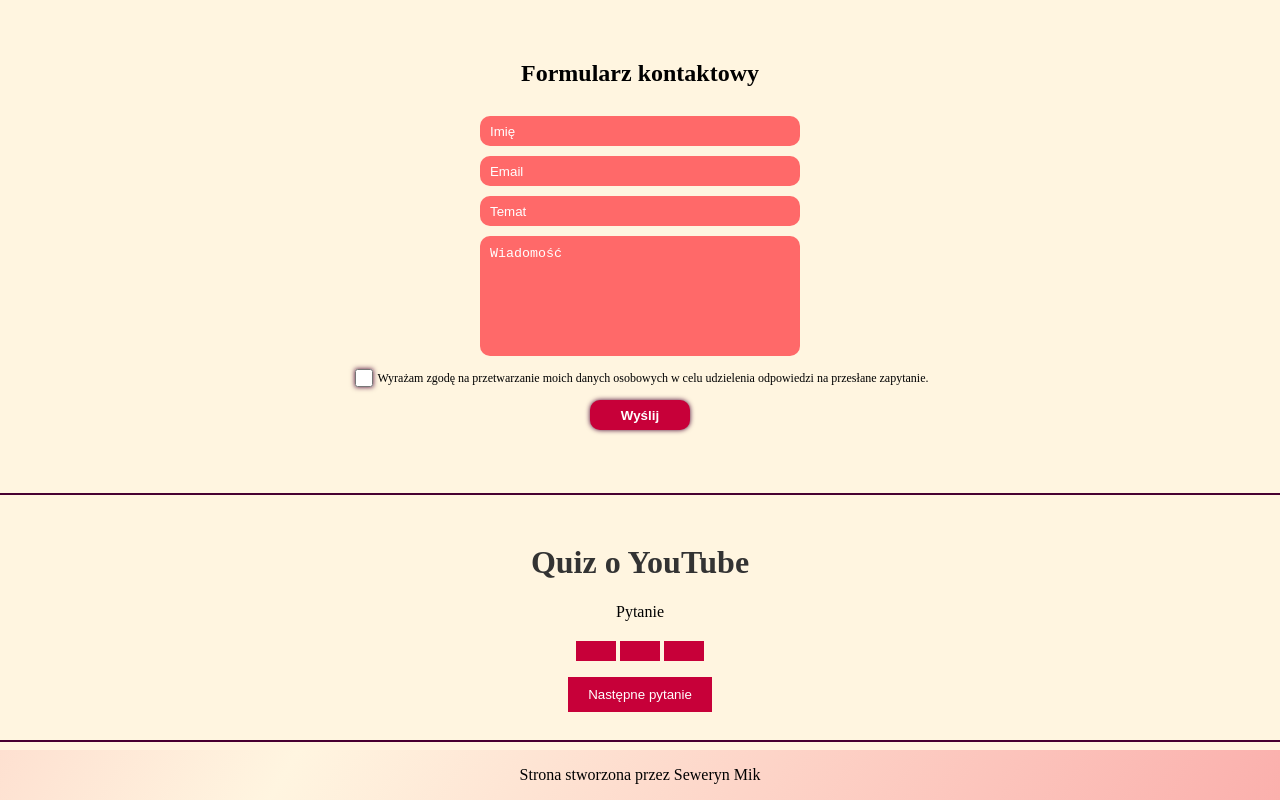
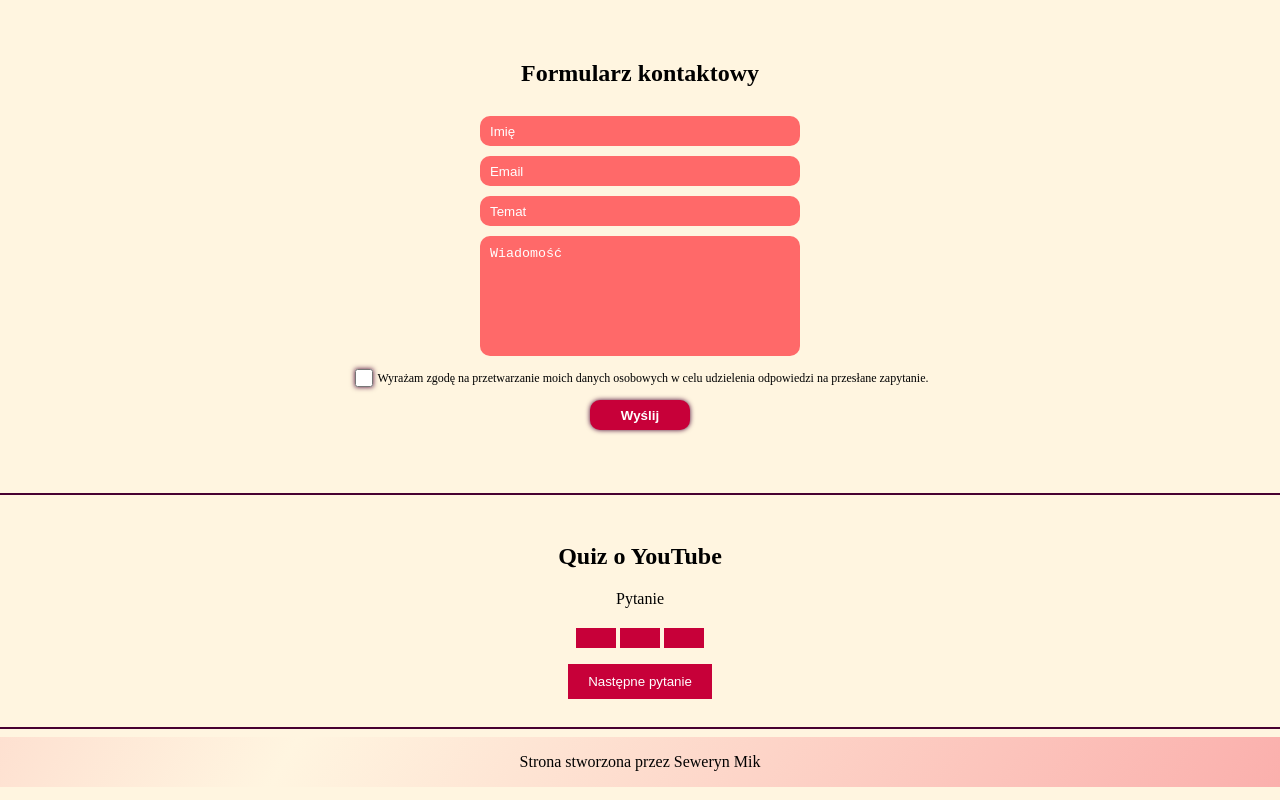
Before and after one commit to sewerynmik/sewerynmik.github.io, a plain HTML site: page index.html in a window 1280 px wide. Shown: the part 1239-2039 px from the top of the page. Drawn offline with Linux system fonts and the light colour scheme; a script that the page names is missing.

Commit message:
Update index.html

```diff
--- a/index.html
+++ b/index.html
@@ -127,7 +127,7 @@
     <hr>
 
     <div class="quiz-container">
-        <h1>Quiz o YouTube</h1>
+        <h2>Quiz o YouTube</h2>
         <p id="question">Pytanie</p>
         <div id="options">
             <button id="optionA"></button>
```
